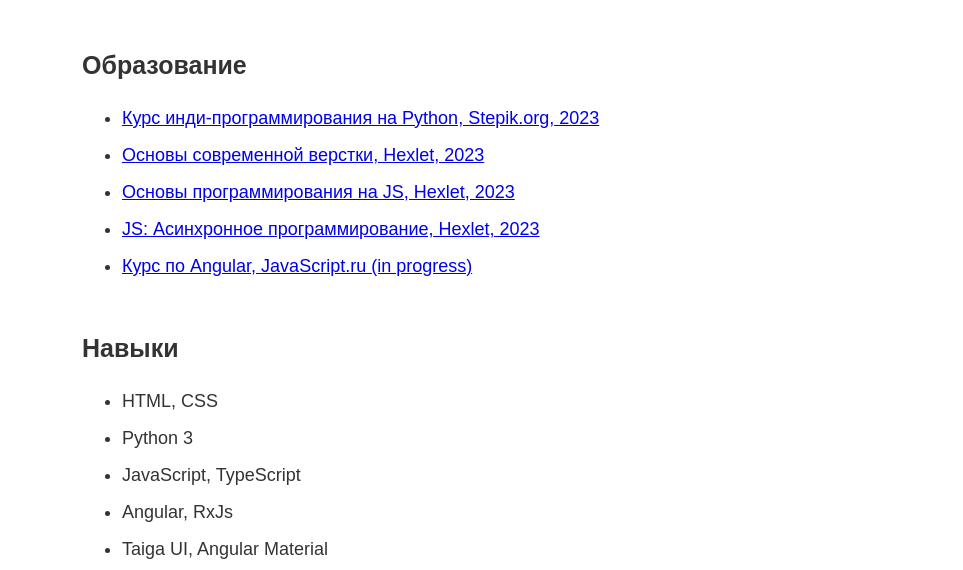
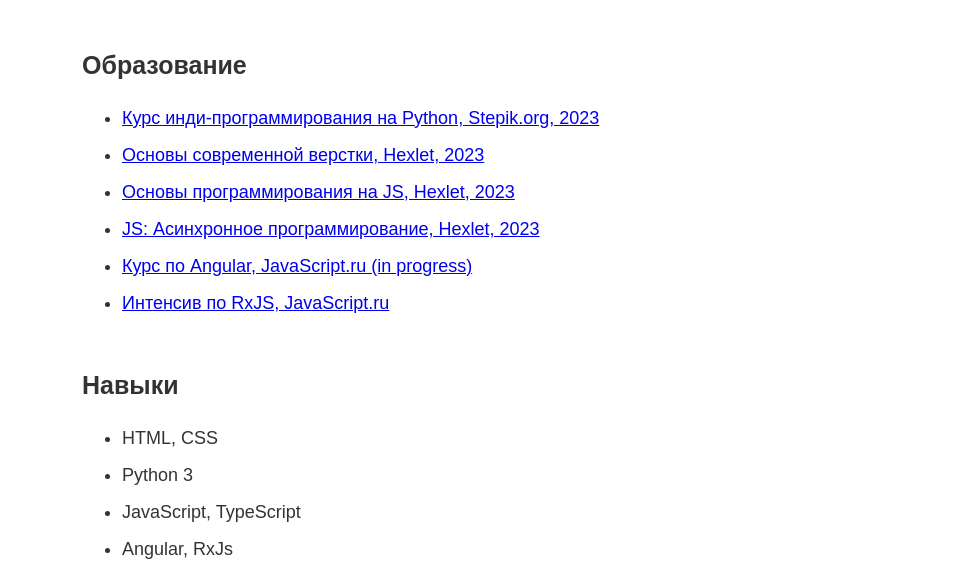
Before and after one commit to AndreyTimoshenkov/CV, a plain HTML site: page index.html in a window 1280 px wide. Shown: the part 223-793 px from the top of the page, without its empty margins (158-1121 px from the left). Drawn offline with Linux system fonts and the light colour scheme.

Commit message:
Update index.html

```diff
--- a/index.html
+++ b/index.html
@@ -50,6 +50,12 @@
               >Курс по Angular, JavaScript.ru (in progress)</a
             >
           </li>
+          <li>
+            <a
+              href="https://learn.javascript.ru/courses/rxjs-20231028/andreytmshnkv/ru/certificate.jpg"
+              >Интенсив по RxJS, JavaScript.ru </a
+            >
+          </li>
         </ul>
       </section>
       <section>
```
